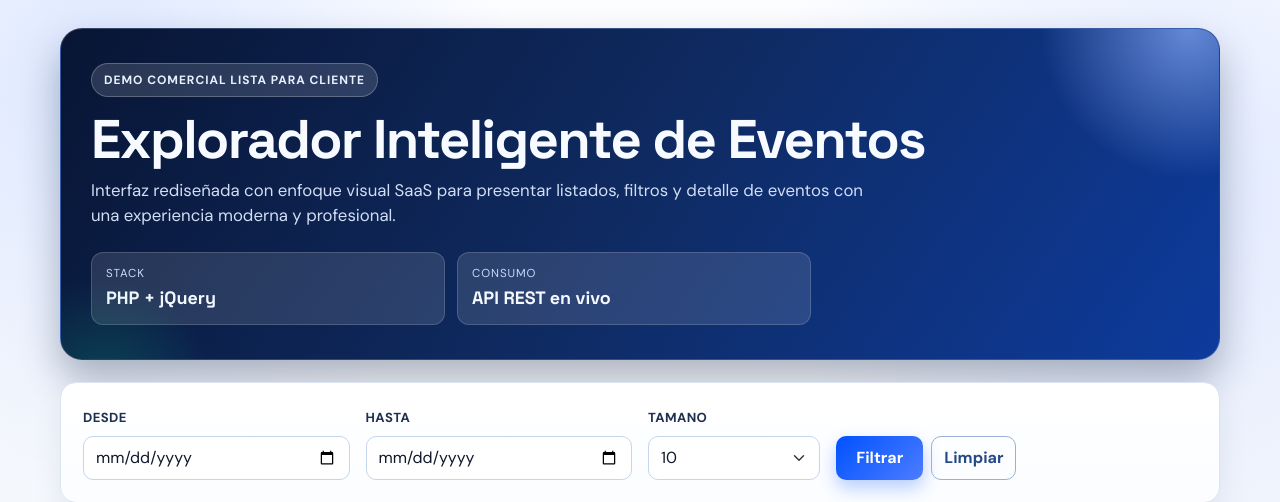
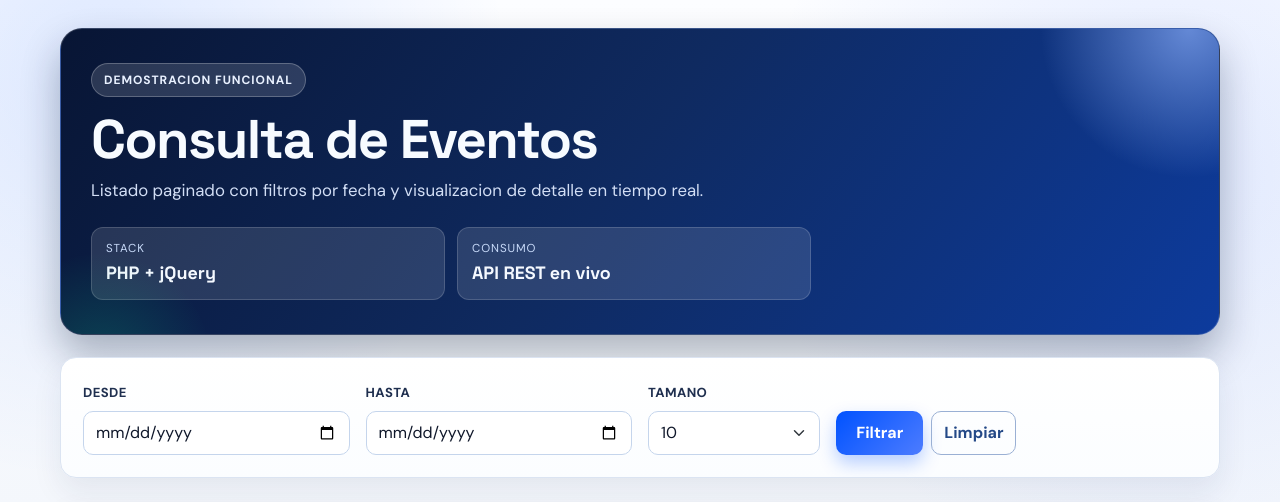
Before and after one commit to JuanCastrejon/DesafioTecnicoFullStack, a PHP site: page / in a window 1280 px wide. Shown: the top 502 px of the page. Run offline with PHP 8.4, Linux system fonts and the light colour scheme.

Commit message:
chore(php-client): ajustar copy profesional y actualizar README

```diff
--- a/php-client/index.html
+++ b/php-client/index.html
@@ -16,9 +16,9 @@
 <body>
   <main class="app-shell">
     <section class="hero-panel">
-      <span class="hero-kicker">Demo Comercial Lista para Cliente</span>
-      <h1 class="hero-title">Explorador Inteligente de Eventos</h1>
-      <p class="hero-subtitle">Interfaz rediseñada con enfoque visual SaaS para presentar listados, filtros y detalle de eventos con una experiencia moderna y profesional.</p>
+      <span class="hero-kicker">Demostracion funcional</span>
+      <h1 class="hero-title">Consulta de Eventos</h1>
+      <p class="hero-subtitle">Listado paginado con filtros por fecha y visualizacion de detalle en tiempo real.</p>
       <div class="hero-metrics">
         <div class="metric-item">
           <div class="metric-label">Stack</div>
--- a/php-client/index.php
+++ b/php-client/index.php
@@ -20,9 +20,9 @@ $apiBaseUrl = rtrim($apiBaseUrl, '/');
 <body>
   <main class="app-shell">
     <section class="hero-panel">
-      <span class="hero-kicker">Demo Comercial Lista para Cliente</span>
-      <h1 class="hero-title">Explorador Inteligente de Eventos</h1>
-      <p class="hero-subtitle">Interfaz rediseñada con enfoque visual SaaS para presentar listados, filtros y detalle de eventos con una experiencia moderna y profesional.</p>
+      <span class="hero-kicker">Demostracion funcional</span>
+      <h1 class="hero-title">Consulta de Eventos</h1>
+      <p class="hero-subtitle">Listado paginado con filtros por fecha y visualizacion de detalle en tiempo real.</p>
       <div class="hero-metrics">
         <div class="metric-item">
           <div class="metric-label">Stack</div>
```
Also changed, not shown: README.md.
